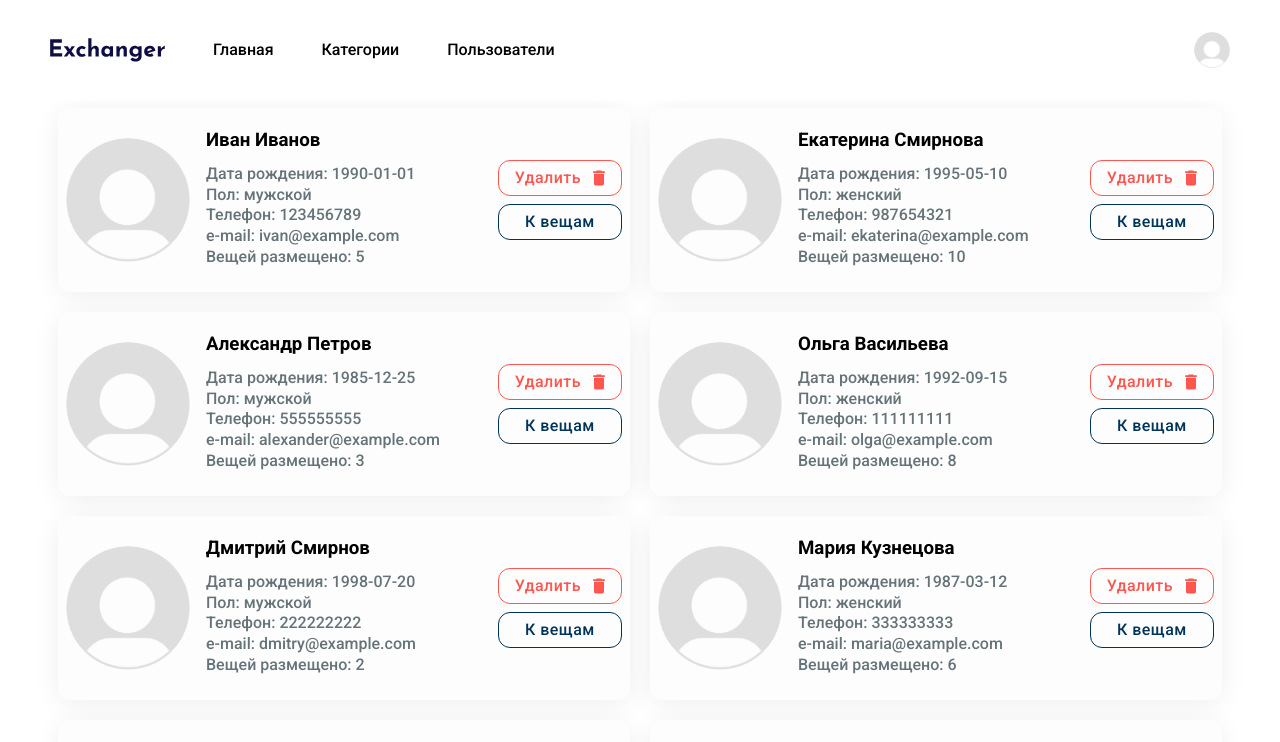
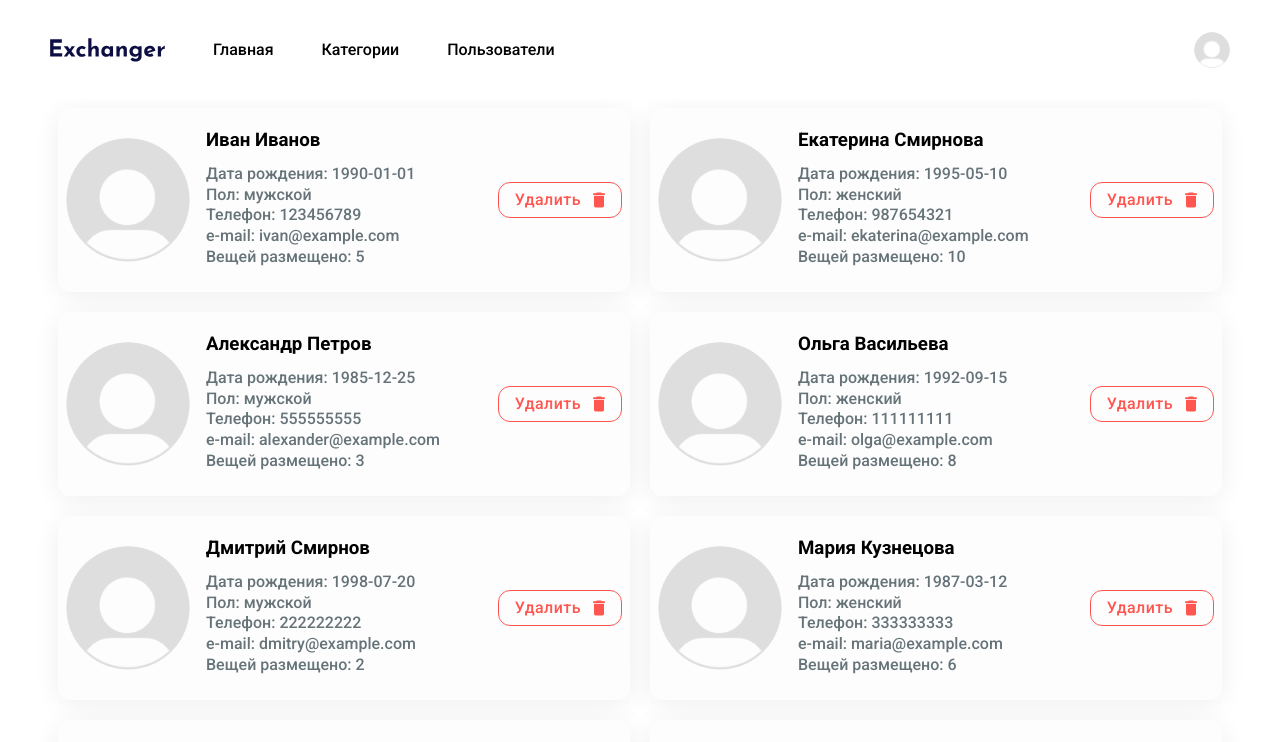
Before and after one commit to pustart/exchanger-front-dsr, a Next.js app: page /users in a window 1280 px wide. Shown: the top 742 px of the page. Built offline with nearby package versions, Linux system fonts and the light colour scheme.

Commit message:
refactor: update heading tags

```diff
--- a/src/components/elements/ThingCard/ThingCard.jsx
+++ b/src/components/elements/ThingCard/ThingCard.jsx
@@ -31,7 +31,7 @@ function ThingCard({ thing, userRole = ROLES.USER }) {
           className={styles.img}
         />
         <div className={styles["description-container"]}>
-          <Htag tag="h2" fontWeight="bold" className={styles["thing-title"]}>
+          <Htag tag="h3" fontWeight="bold" className={styles["thing-title"]}>
             {name}
           </Htag>
           <ul className={styles.list}>
--- a/src/components/elements/UserCard/UserCard.jsx
+++ b/src/components/elements/UserCard/UserCard.jsx
@@ -40,14 +40,14 @@ function UserCard({ userInfo, className, ...props }) {
         >
           Удалить
         </Button>
-        <Button
+        {/* <Button
           height="2.25rem"
           round="squared"
           appearance="outlined"
           className={styles["delete-btn"]}
         >
           К вещам
-        </Button>
+        </Button> */}
       </div>
     </article>
   );
```
